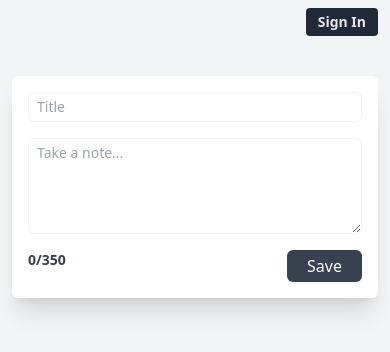
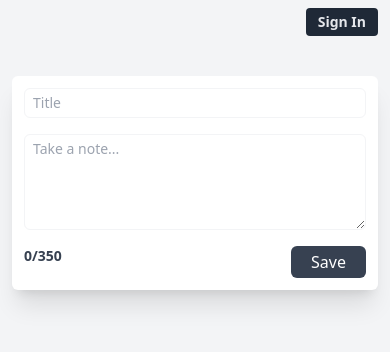
Before and after one commit to edwinochieng/notes-app, a Next.js app: page / in a window 390 px wide. Shown: the top 352 px of the page. Built offline with nearby package versions, Linux system fonts and the light colour scheme; no server answers.

Commit message:
change padding

```diff
--- a/src/components/notes/AddNote.tsx
+++ b/src/components/notes/AddNote.tsx
@@ -61,7 +61,7 @@ export default function AddNote() {
   return (
     <form
       onSubmit={handleSubmit}
-      className='flex flex-col space-y-4 rounded-md bg-white shadow-xl p-4 max-w-[800px] w-full mx-auto'
+      className='flex flex-col space-y-4 rounded-md bg-white shadow-xl p-3 sm:p-4 max-w-[800px] w-full mx-auto'
     >
       <input
         type='text'
```
